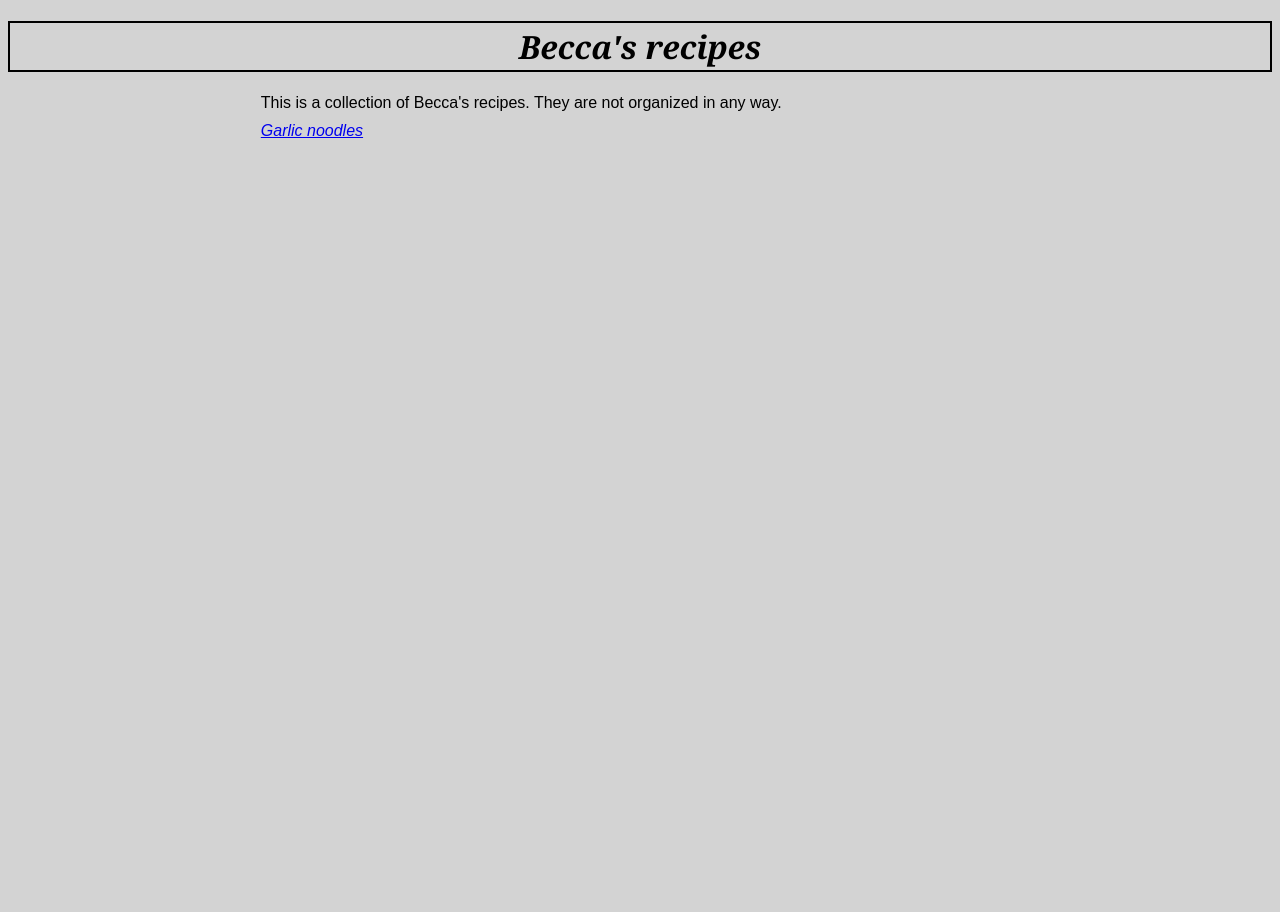
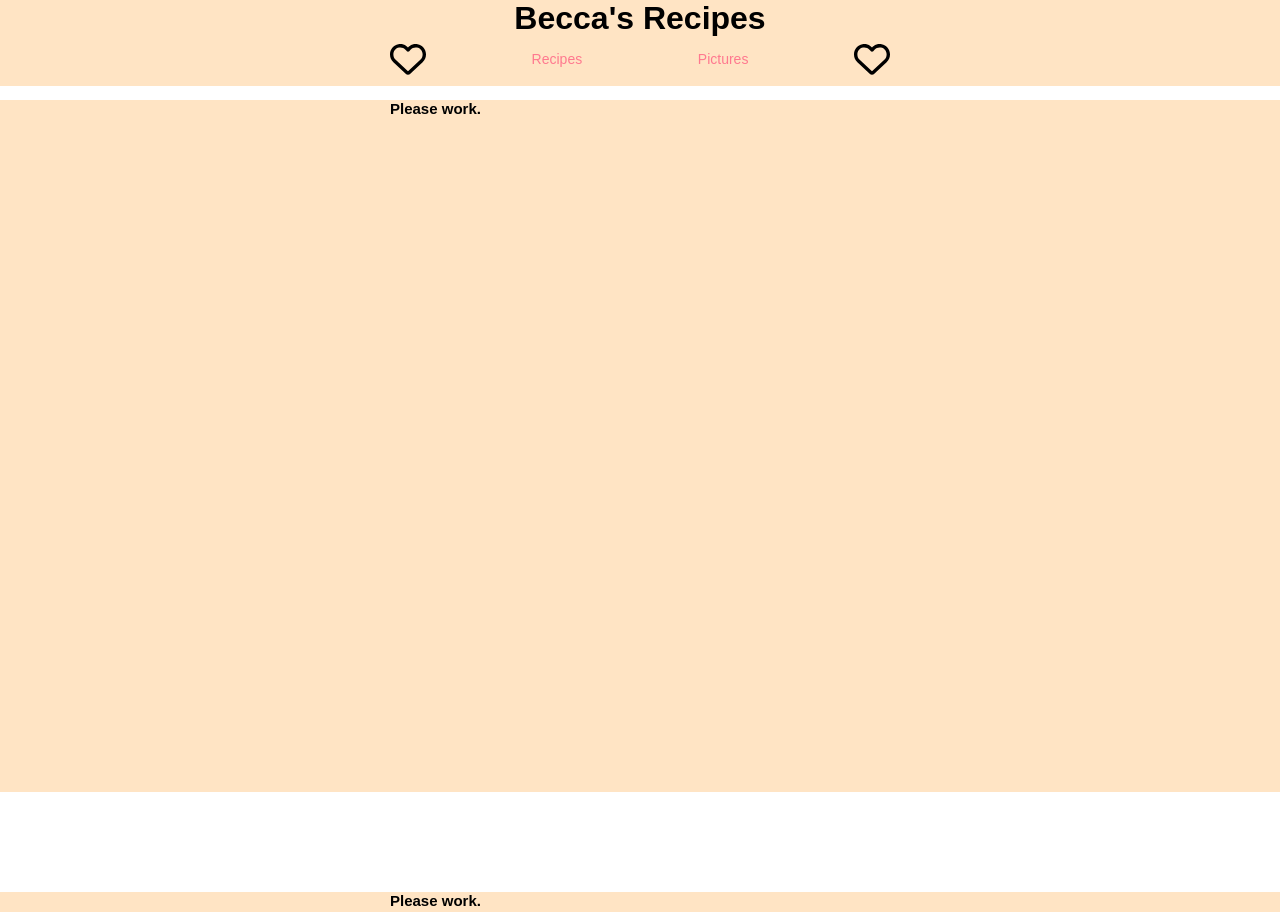
Before and after one commit to jrios741/becca-recipes, a plain HTML site: page index.html in a window 1280 px wide. Shown: the top 912 px of the page. Before the commit the page ends 800 px from the top, so only its background shows below. Drawn offline with Linux system fonts and the light colour scheme.

Commit message:
Play around with elements for page

```diff
--- a/index.html
+++ b/index.html
@@ -8,9 +8,74 @@
     <link rel="stylesheet" href="styles.css">
 </head>
 <body>
-    <h1>Becca's recipes</h1>
-    <p class="centeredText">This is a collection of Becca's recipes. They are not organized in any way.</p>
+    <header>
+        <h1 class="header-text">Becca's Recipes</h1>
+        <div class="container">
+            <nav class="nav">
+                <ul class="nav-list nav-list-mobile">
+                    <li class="nav-item">
+                        <div class="mobile-menu">
+                            <span class="line line-top"></span>
+                            <span class="line line-bottom"></span>
+                        </div>
+                    </li>
+                    <li class="nav-item">
+                        <a href="index.html" class="nav-link-homepage"></a>
+                    </li>
+                </ul>
+                <!-- /.nav-list nav-list-mobile-->
 
-    <p class="links centeredText" style="margin-top: 10px;"><a href="recipes/garlic-noodles.html">Garlic noodles</a></p>
+                <ul class="nav-list nav-list-larger">
+                    <li class="nav-item nav-item-hidden">
+                        <a href="index.html" class="nav-link nav-link-homepage"></a>
+                    </li>
+                    <li class="nav-item">
+                        <a href="#" class="nav-link">Recipes</a>
+                    </li>
+                    <li class="nav-item">
+                        <a href="#" class="nav-link">Pictures</a>
+                    </li>
+                    <li class="nav-item">
+                        <a href="#" class="nav-link nav-link-search"></a>
+                    </li>
+                </ul>
+                <!-- /.nav-list nav-list-larger-->
+
+            </nav>
+        </div>
+    </header>
+
+    <section class="landing hero">
+        <div class="container">
+            <div class="title">
+                <h2 class="title-heading">Please work.</h2>
+            </div>
+        </div>
+    </section>
+
+    <section class="landing hero">
+        <div class="container">
+            <div class="title">
+                <h2 class="title-heading">Please work.</h2>
+            </div>
+        </div>
+    </section>
+
+    <section class="landing hero">
+        <div class="container">
+            <div class="title">
+                <h2 class="title-heading">Please work.</h2>
+            </div>
+        </div>
+    </section>
+
+    <section class="landing hero">
+        <div class="container">
+            <div class="title">
+                <h2 class="title-heading">Please work.</h2>
+            </div>
+        </div>
+    </section>
+
 </body>
 </html>
--- a/styles.css
+++ b/styles.css
@@ -1,36 +1,86 @@
-* {
-  box-sizing: border-box;
+*,
+*::before,
+*::after {
+  margin: 0;
+  padding: 0;
 }
 
-h1 {
-  font-family: Radley, Georgia, serif;
-  font-style: italic;
-  color: transparent navy;
-  text-align: center;
-  border: 2px solid black;
-  padding: 2px;
+html{
+  font-size: 10px;
+  font-family: sans-serif;
 }
 
-body {
-  background: lightgray;
+a{
+  display: block;
+  text-decoration: none;
 }
 
-p {
-  font-family: Arial, Helvetica, sans-serif;
-  text-align: justify;
+.container{
+  max-width: 50rem;
+  margin: 0 auto;
+  padding: 0 2.2rem;
 }
 
-p.links{
-  font-style: italic;
+h1.header-text{
+  text-align: center;
+  font-size: xx-large;
+  font-family: sans-serif;
 }
 
-.centeredText {
-  margin: auto;
-  width: 60%;
-  /* border: 3px solid black; */
+header{
+  position: fixed;
+  top: 0;
+  z-index: 1400;
+  height: 8.6rem;
+  width: 100%;
+  background-color: bisque;
+  backdrop-filter: blur(2rem);
 }
 
+.nav-list{
+  list-style: none;
+  display: flex;
+  align-items: center;
+  justify-content: space-between;
+  margin: 0 --1rem;
+}
 
-h1.homepage {
-  font-size: medium;
+.nav-list-mobile{
+  display: none;
 }
+
+.nav-link{
+  font-size: 1.4rem;
+  color: rgb(255, 121, 143);
+  padding: 0 1rem;
+  transition: opacity .5s;
+}
+
+.nav-link:hover{
+  color: rgb(155, 62, 77);
+}
+
+.nav-link-homepage{
+  width: 1.6rem;
+  height: 4.4rem;
+  background: url("images/icons/heart.svg") center no-repeat;
+}
+
+.nav-link-search{
+  width: 1.6rem;
+  height: 4.4rem;
+  background: url("images/icons/heart.svg") center no-repeat;
+}
+
+.landing{
+  height: 69.2rem;
+  background-color: bisque;
+}
+
+.hero{
+  height: 69.2rem;
+  background-size: auto 73.6rem;
+  background-position: center;
+  background-repeat: no-repeat;
+  border-top: 10rem solid white;
+}
```
Also changed, not shown: images/icons/heart.svg (added), images/icons/search-glass.svg (added).
